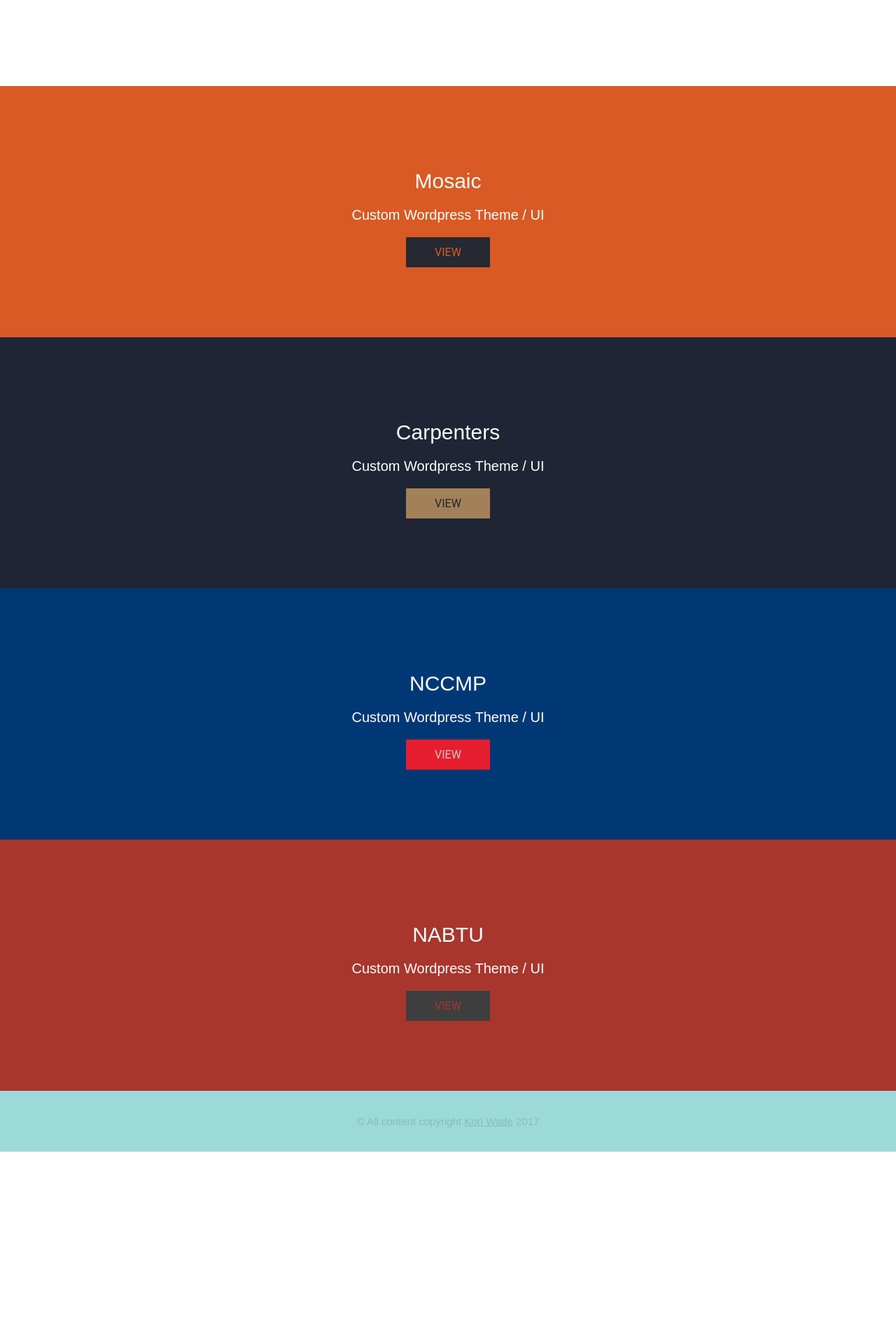
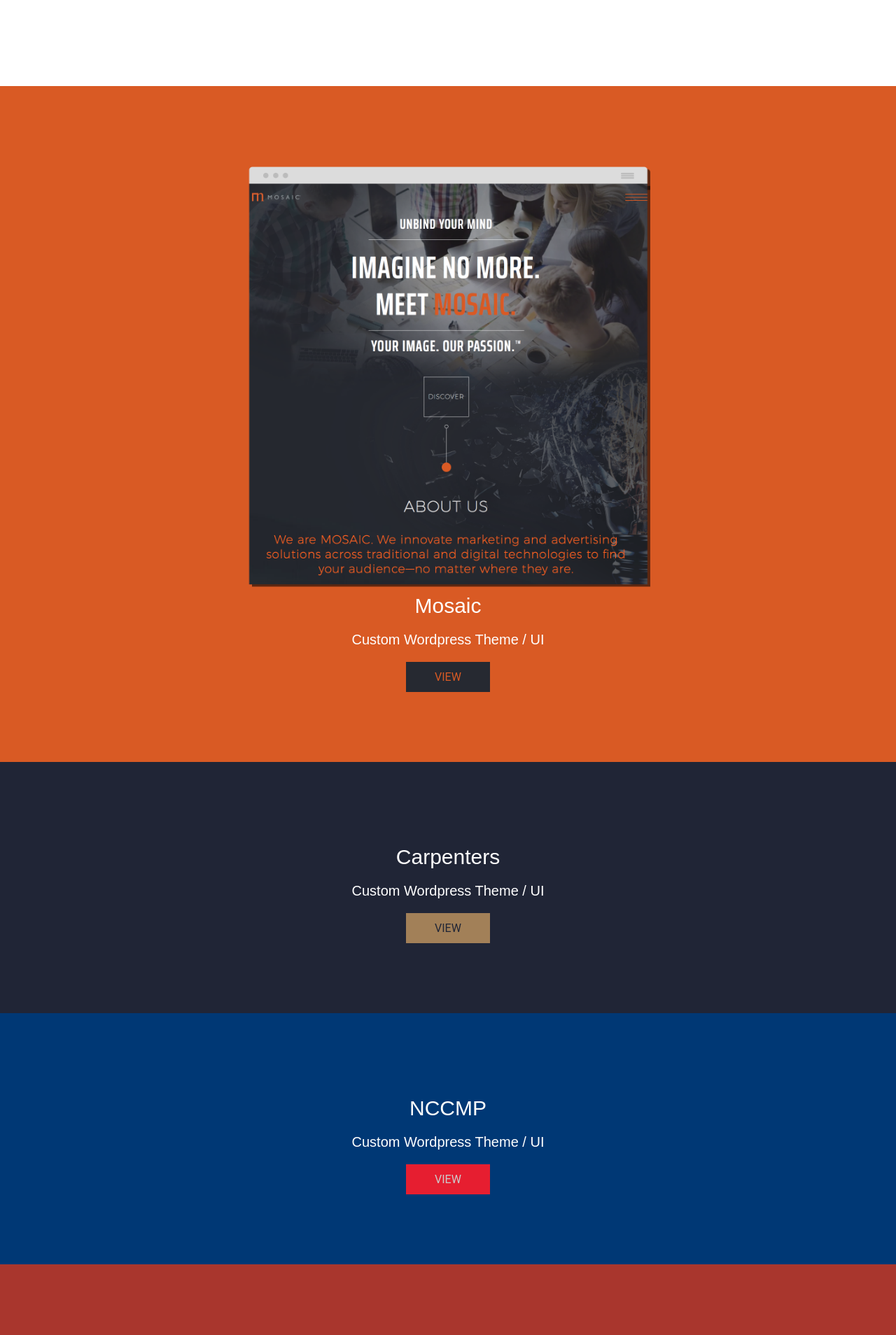
Before and after one commit to koriwade/koriwade.github.io, a Jekyll site: the page work.html, which Jekyll copies as it is, in a window 1280 px wide. Shown: the part 557-2465 px from the top of the page at 70% size. Built offline with Jekyll 4.4.1, drawn with Linux system fonts in a browser that asks for light colours; comment, search, counter and statistics services are not loaded; before the commit the page ends 2203 px from its top, so only the background shows below that.

Commit message:
work omg

```diff
--- a/assets/main.css
+++ b/assets/main.css
@@ -153,6 +153,12 @@
   #work #mosaic {
     background-color: #d95a24;
     text-align: center; }
+    #work #mosaic .site-img {
+      max-width: 800px;
+      margin: 0 auto; }
+      #work #mosaic .site-img img {
+        width: 100%;
+        height: auto; }
     #work #mosaic h3 {
       color: #fff; }
     #work #mosaic p {
--- a/work.html
+++ b/work.html
@@ -29,7 +29,9 @@
 	</div>
 	<section id="mosaic">
 		<div class="wrapper">
-			<img src="">
+			<div class="site-img">
+				<img src="/assets/img/mosaic-shot.png">
+			</div>
 			<h3>Mosaic</h3>
 			<p>Custom Wordpress Theme / UI</p>
 			<div class="btn">View</div>
```
Also changed, not shown: styles/main.scss (+8 -0 lines), assets/img/mosaic-shot.png (added).
